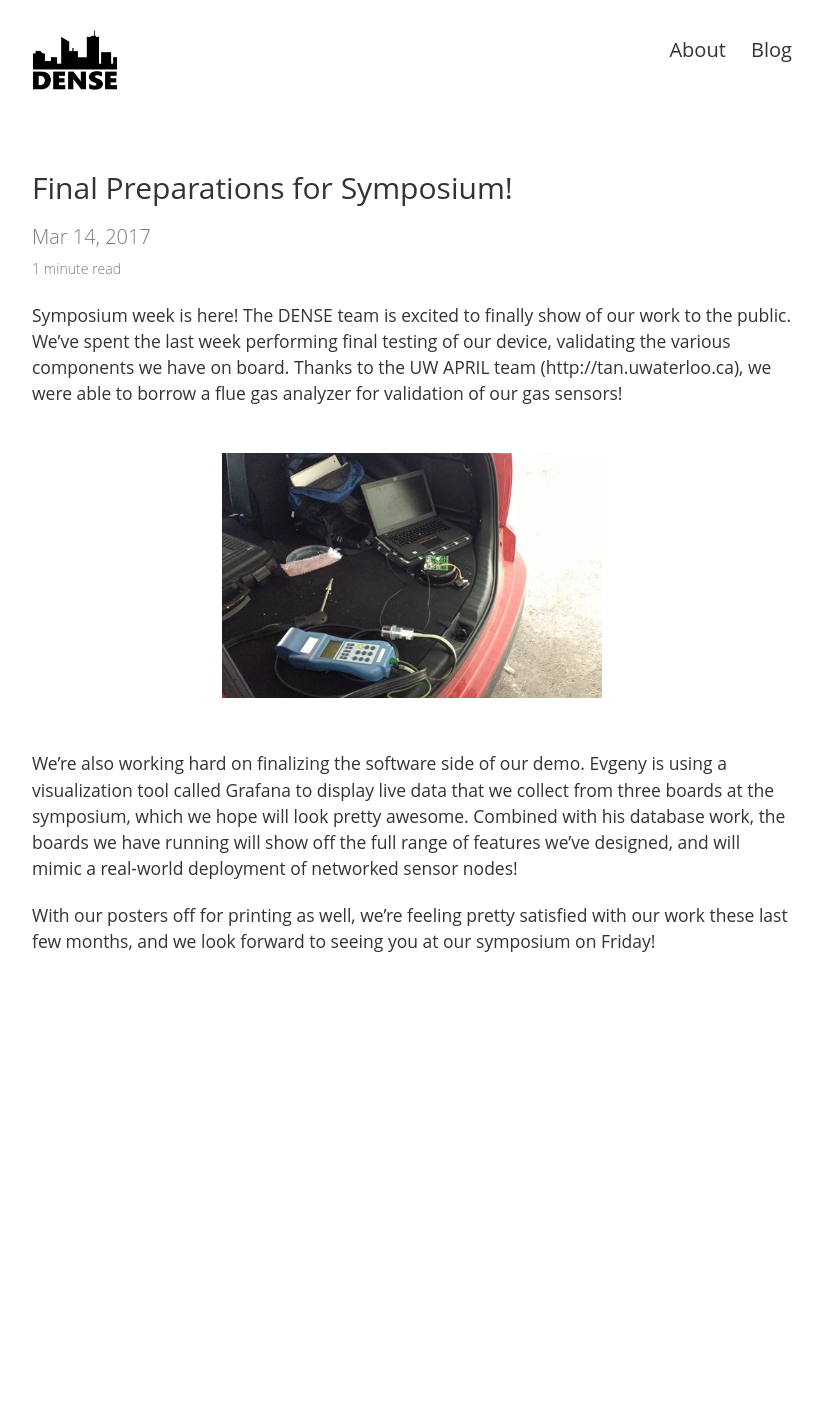
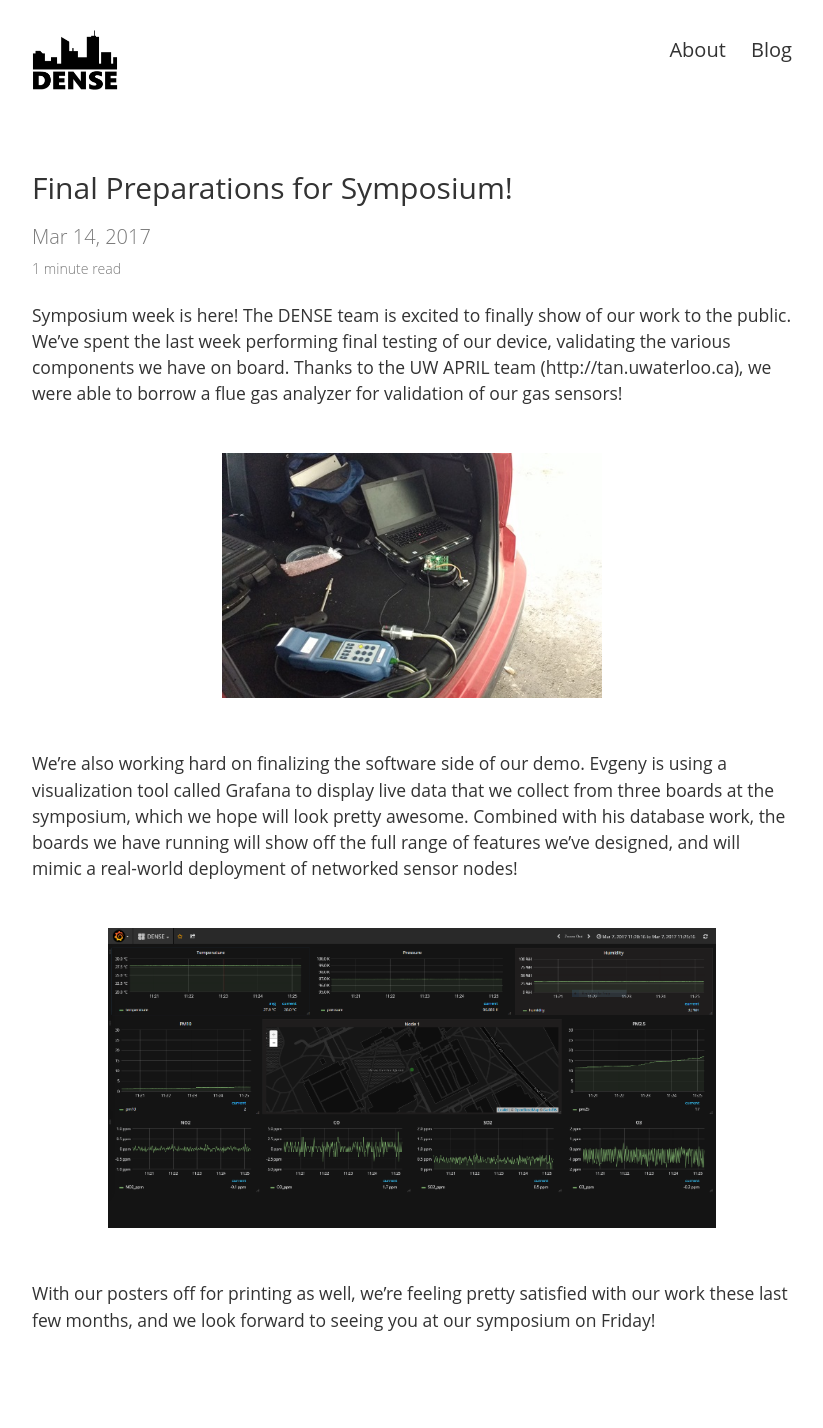
Before and after one commit to projectdense/projectdense.github.io, a Jekyll site: the page built from _posts/2017-03-14-Post8.md, in a window 1280 px wide. Shown: the whole page, without its empty margins (228-1051 px from the left). Built offline with Jekyll 4.4.1, drawn with Linux system fonts in a browser that asks for light colours; before the commit the page ends 1049 px from its top, so only the background shows below that.

Commit message:
Added Grafana picture to Post 8

```diff
--- a/_posts/2017-03-14-Post8.md
+++ b/_posts/2017-03-14-Post8.md
@@ -14,4 +14,9 @@ Symposium week is here! The DENSE team is excited to finally show of our work to
 
 We're also working hard on finalizing the software side of our demo. Evgeny is using a visualization tool called Grafana to display live data that we collect from three boards at the symposium, which we hope will look pretty awesome. Combined with his database work, the boards we have running will show off the full range of features we've designed, and will mimic a real-world deployment of networked sensor nodes!
 
+{: .center}
+<br>
+![]({{ site.baseurl }}/assets/dense_grafana.PNG){:width="80%"}
+<br><br>
+
 With our posters off for printing as well, we're feeling pretty satisfied with our work these last few months, and we look forward to seeing you at our symposium on Friday!
```
Also changed, not shown: assets/dense_grafana.PNG (added).
